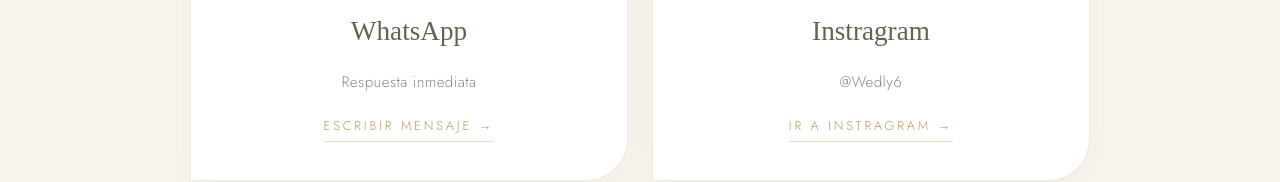
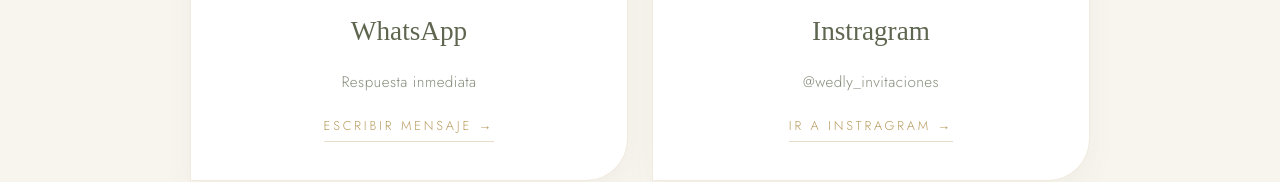
Before and after one commit to patrickespinoza/Wedly.web, a React (Vite) app: page / in a window 1280 px wide. Shown: the part 5908-6090 px from the top of the page. Built offline with nearby package versions, Linux system fonts and the light colour scheme.

Commit message:
cambio de instagram

```diff
--- a/src/components/Contact.jsx
+++ b/src/components/Contact.jsx
@@ -38,7 +38,7 @@
 
   {/* INSTAGRAM */}
 <a
-  href="https://instagram.com/wedly_680"
+  href="https://instagram.com/wedly_invitaciones"
   target="_blank"
   rel="noreferrer"
   className={styles.card}
@@ -60,7 +60,7 @@
   </div>
 
   <h4>Instragram</h4>
-  <p>@Wedly6</p>
+  <p>@wedly_invitaciones</p>
 
   <span className={styles.link}>Ir a Instragram →</span>
 </a>
```
